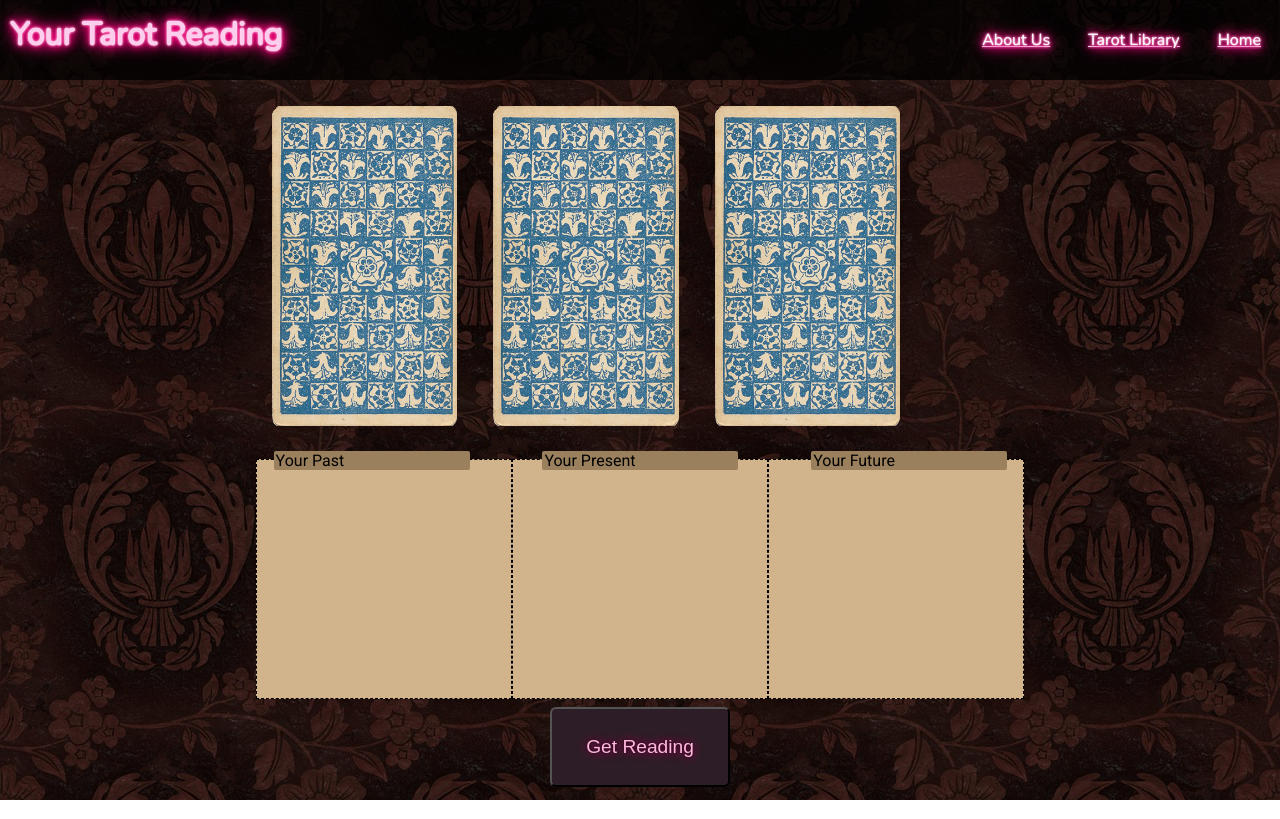
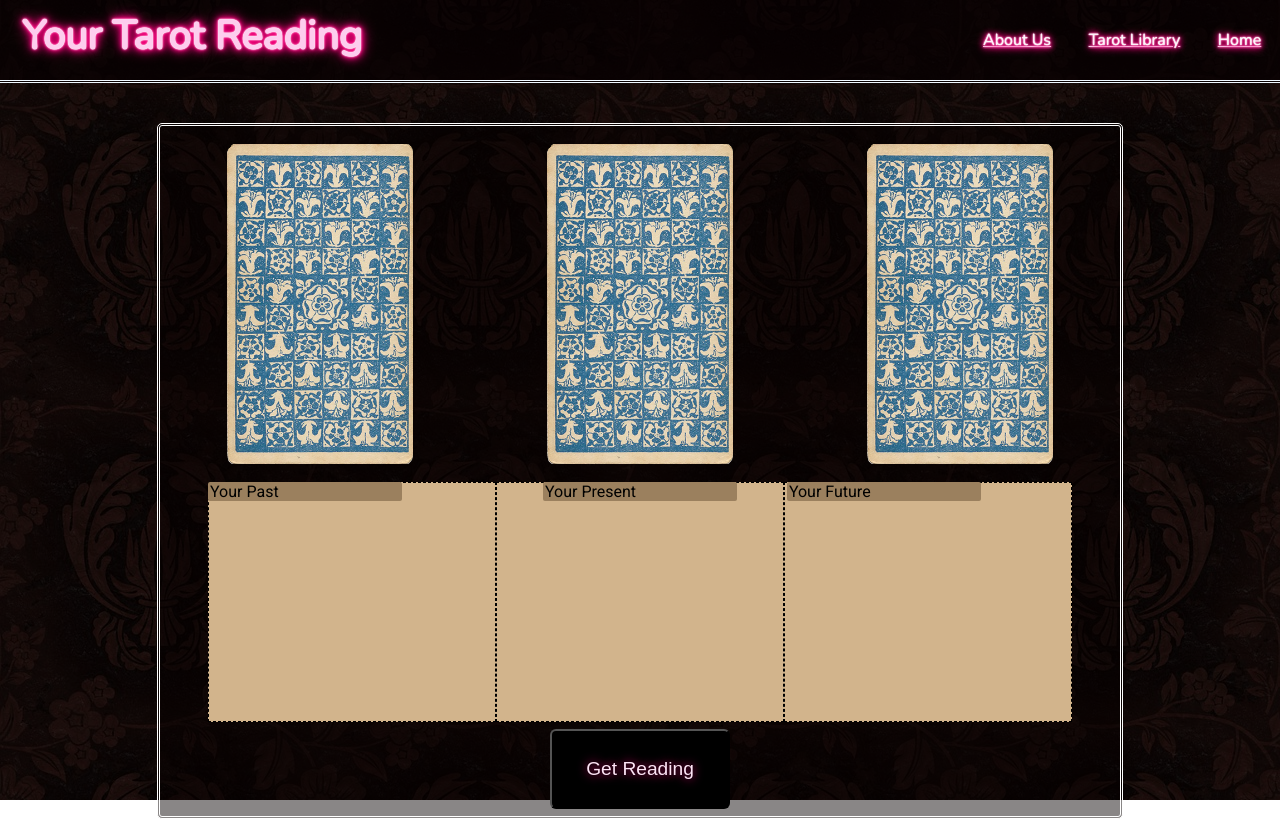
Before and after one commit to tarot-reader/tarot-reader.github.io, a plain HTML site: page reading.html in a window 1280 px wide. Both pictures are taken after a click on the button "Get Reading". Drawn offline with nearby package versions, Linux system fonts and the light colour scheme.

Commit message:
done with reading page CSS, modified main CSS a bit

```diff
--- a/src/main.css
+++ b/src/main.css
@@ -2,29 +2,33 @@
 body {
     margin: 0;
 }
+
 header {
     display: flex;
     justify-content: space-around;
     height: 10vh;
     width: 100vw;
-    background-color: rgba(0, 0, 0, 0.747);
+    background-color: rgba(7, 0, 2, 0.747);
     color: rgba(253, 204, 238, 0.979);
     font-family: 'Nunito', sans-serif;
-    text-shadow: 0 0 1px #fff, 0 0 3px #fff, 0 0 3px #ff0080, 0 0 7px #ff0080, 0 0 10px #ff0080, 0 0 15px #ff0080, 0 0 20px #ff0080;
 }
 
 h1 {
-    height: 80%;
+    height: 100%;
     width: 70%;
     margin: 0 auto;
     overflow: hidden;
-    padding-top: 13px;
-    padding-left: 10px;
+    padding-top: 9px;
+    padding-left: 22px;
+    font-size: 5vh;
+    text-shadow: 0 0 1px #fff, 0 0 2px #fff, 0 0 2px #ff0080, 0 0 4px #ff0080, 0 0 6px #ff0080, 0 0 10px #ff0080, 0 0 15px #ff0080;
 }
 
 nav {
     width: 70%;
     margin: auto;
+    font-size: 2vh;
+    text-shadow: 0 0 1px #fff, 0 0 2px #fff, 0 0 2px #ff0080, 0 0 4px #ff0080, 0 0 6px #ff0080, 0 0 9px #ff0080, 0 0 10px #ff0080;
 }
 
 a {
--- a/src/reading/reading.css
+++ b/src/reading/reading.css
@@ -11,15 +11,45 @@ html {
 
 }
 
+header {
+    border-bottom-style:double;
+    border-color: aliceblue;
+}
+
 body {
     height: 100vh;
-    background: rgba(0, 0, 0, 0.363);
+    background: rgba(0, 0, 0, 0.685);
 }
 
 main {
+    width: 90vw;
     max-width: 960px;
-    margin: auto;
+    margin: 40px auto;
     display: block;
+    background: rgba(8, 0, 0, 0.473);
+    border: medium double white;
+    border-radius: 5px;
+}
+
+#tarot-reading {
+    width: 100%;
+    display: flex;
+    justify-content: center;
+    align-content: center;
+    margin: 0 auto;
+    justify-content: space-around;
+}
+
+.text-reading {
+    position: relative;
+    display: flex;
+    justify-content: center;
+    align-content: center;
+    width: 90%;
+    height: 30vh;
+    margin: 0 auto;
+    color: black;
+    text-shadow: none;
 }
 
 .tarot-card {
@@ -30,8 +60,22 @@ main {
     border-radius: 5px;
 }
 
+img.tarot-card {
+    margin: 18px auto;
+    height: 40vh;
+}
+
+#left-card-back, #middle-card-back, #right-card-back {
+    margin: 0 auto;
+}
+
 .button {
     text-align: center;
+    margin: 7px auto;
+}
+
+button:hover {
+    box-shadow: 0 0 1px rgb(231, 239, 255), 0 0 2px rgb(202, 231, 255), 0 0 3px #3a5dfc, 0 0 4px #3a5dfc, 0 0 6px #3a5dfc, 0 0 7px #3a5dfc, 0 0 9px #3a5dfc;
 }
 
 .hidden {
@@ -46,28 +90,16 @@ main {
     transform: rotate(180deg);
 }
 
-.text-reading {
-    position: relative;
-    display: flex;
-    width: 60vw;
-    height: 30vh;
-    margin: 0 auto;
-    color: black;
-    text-shadow: none;
-    padding: 8px;
-}
-
 #past, #present, #future {
     margin: 0 auto;
     width: 60vw;
     background-color: rgb(210,180,140);
     border: 1px dashed black;
-    padding: 13px;
+    padding: 16px 4px 0px 4px;
 }
 
 .ppf {
     padding-left: 2px;
-    padding-right: 2px;
     margin: 0 auto;
     background-color: rgb(155, 128, 94);
     border-radius: 2px;
@@ -77,14 +109,13 @@ main {
     width: 15vw;
     position: absolute;
     top: 0;
-    left: 2vw;
+    left: 0;
 }
 
 #pret {
     width: 15vw;
     position: absolute;
     top: 0;
-    left: 23vw;
 
 }
 
@@ -92,24 +123,15 @@ main {
     width: 15vw;
     position: absolute;
     top: 0;
-    left: 44vw;
-}
-
-#tarot-reading {
-    width: 80%;
-    display: flex;
-    justify-content: center;
-    align-content: center;
-    margin: 0 auto;
-    justify-content: space-between;
+    left: 67%;
 }
 
 #render-reading, #reset-reading {
     font-size: 1.2em;
     width: 180px;
     height: 80px;
-    background-color:rgb(44, 29, 38);
-    color: #FFB9DC;
+    color: rgb(252, 228, 245);
+    background-color: black;
     text-shadow: 0 0 5px black, 0 0 10px #ff0080;
     cursor: pointer;
     border-radius: 6px;
--- a/src/welcome/welcome.css
+++ b/src/welcome/welcome.css
@@ -17,7 +17,6 @@ header {
     max-width: 500px;
     text-align: center;
     padding-top: 9px;
-    font-size: 5vh;
     background-color: rgba(29, 6, 32, 0.342);
     border-radius: 3px;
     box-shadow: 0 0 1px rgb(231, 239, 255), 0 0 2px rgb(202, 231, 255), 0 0 3px #3a5dfc, 0 0 4px #3a5dfc, 0 0 6px #3a5dfc, 0 0 7px #3a5dfc, 0 0 9px #3a5dfc;
@@ -71,12 +70,12 @@ main {
     margin-left: 5px;
     text-align: center;
     overflow-y: scroll;
+    font-size: 15pt;
     width: 10vw;
     height: 40vh;
     padding: 15px;
-    background-color: rgba(29, 6, 32, 0.342);
+    background-color: rgba(15, 0, 4, 0.747);;
     border-radius: 5px;
-    border-radius: 3px;
     box-shadow: 0 0 1px rgb(231, 239, 255), 0 0 2px rgb(202, 231, 255), 0 0 3px #3a5dfc, 0 0 4px #3a5dfc, 0 0 6px #3a5dfc, 0 0 7px #3a5dfc, 0 0 9px #3a5dfc;
 }
 
@@ -87,12 +86,12 @@ form {
     justify-content: center;
     align-items: center;
     text-align: center;
-    background-color:  rgba(29, 6, 32, 0.342);
     border-radius: 5px;
 }
 
 legend {
-    border-radius: 3px;
+    text-align: left;
+    border-radius: 2px;
     box-shadow: 0 0 1px rgb(231, 239, 255), 0 0 2px rgb(202, 231, 255), 0 0 3px #3a5dfc, 0 0 4px #3a5dfc, 0 0 6px #3a5dfc, 0 0 7px #3a5dfc, 0 0 9px #3a5dfc;
 }
 
@@ -101,16 +100,20 @@ button {
     background-color: black;
     width: 50%;
     height: 5vh;
+    font-size: 14pt;
+    border-radius: 3px;
 }
 
 button:hover {
     cursor: pointer;
+    box-shadow: 0 0 1px rgb(231, 239, 255), 0 0 2px rgb(202, 231, 255), 0 0 3px #3a5dfc, 0 0 4px #3a5dfc, 0 0 6px #3a5dfc, 0 0 7px #3a5dfc, 0 0 9px #3a5dfc;
 }
 
 input[type='submit']:hover {
     cursor: pointer;
 }
 
-legend {
-    text-align: left;
+fieldset {
+    background-color: rgba(15, 0, 4, 0.747);
+    border-radius: 5px;
 }
```
